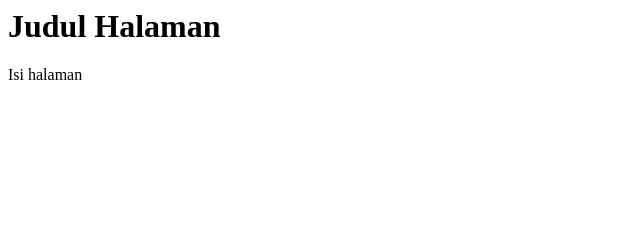
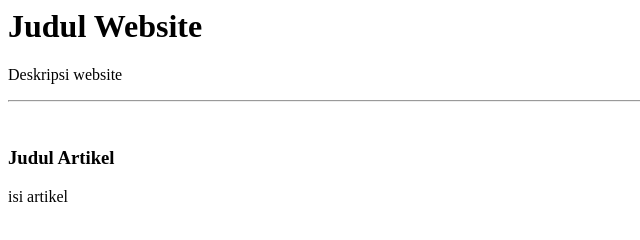
Before and after one commit to metafilesx/website, a plain HTML site: page html1/index.html in a window 1280 px wide. Shown: the whole page, without its empty margins (0-640 px from the left). Drawn offline with Linux system fonts and the light colour scheme.

Commit message:
Update index.html

```diff
--- a/html1/index.html
+++ b/html1/index.html
@@ -1,9 +1,13 @@
 <html>
   <head>
-    <title>Judul halaman</title>
+    <title>Judul website - Deskripsi website</title>
   </head>
   <body>
-    <h1>Judul Halaman</h1>
-    <p>Isi halaman</p>
+    <h1>Judul Website</h1>
+    <p>Deskripsi website</p>
+    <hr>
+    <br>
+    <h3>Judul Artikel</h3>
+    <p>isi artikel</p>
   </body>
 </html>
```
